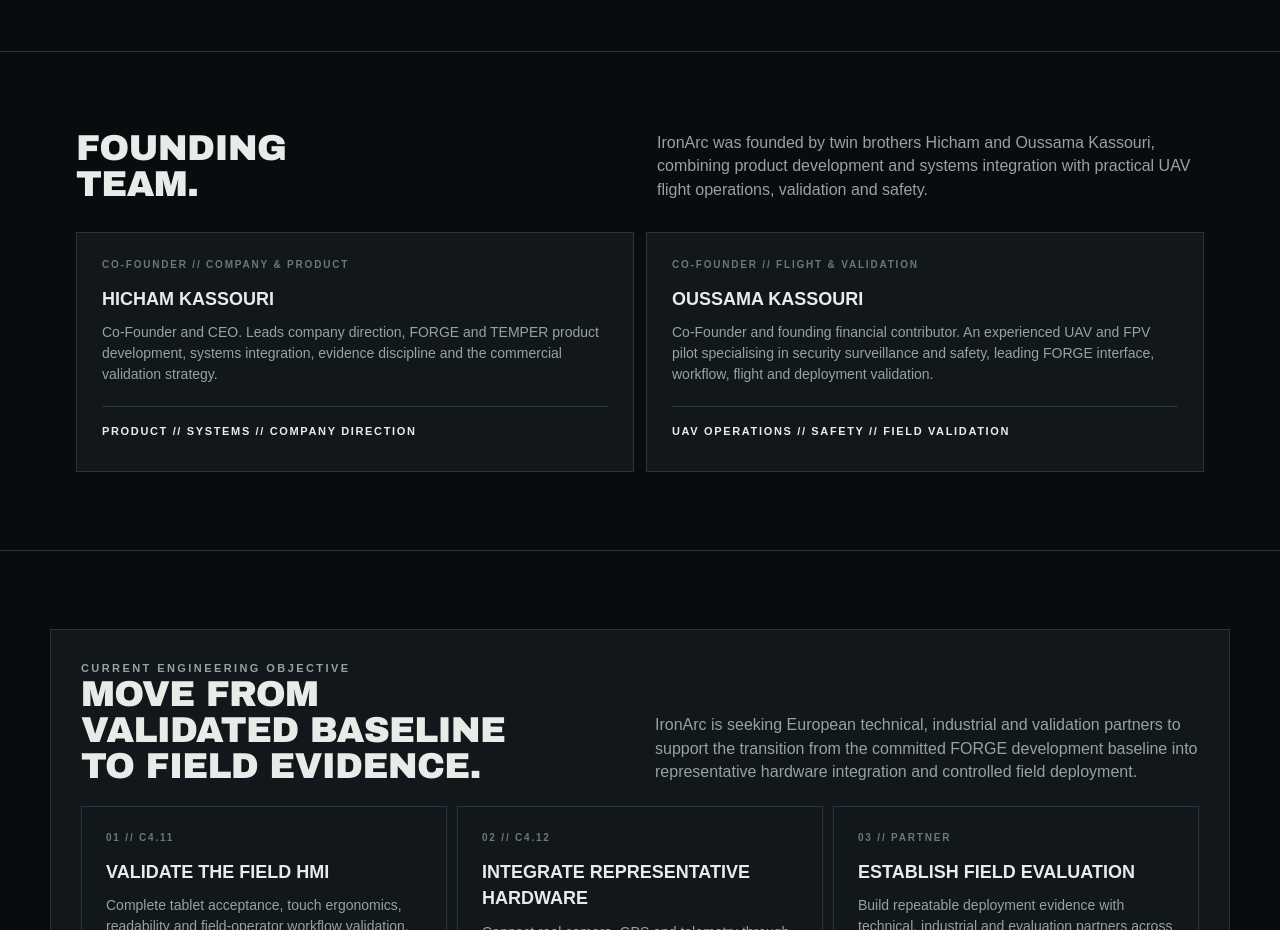
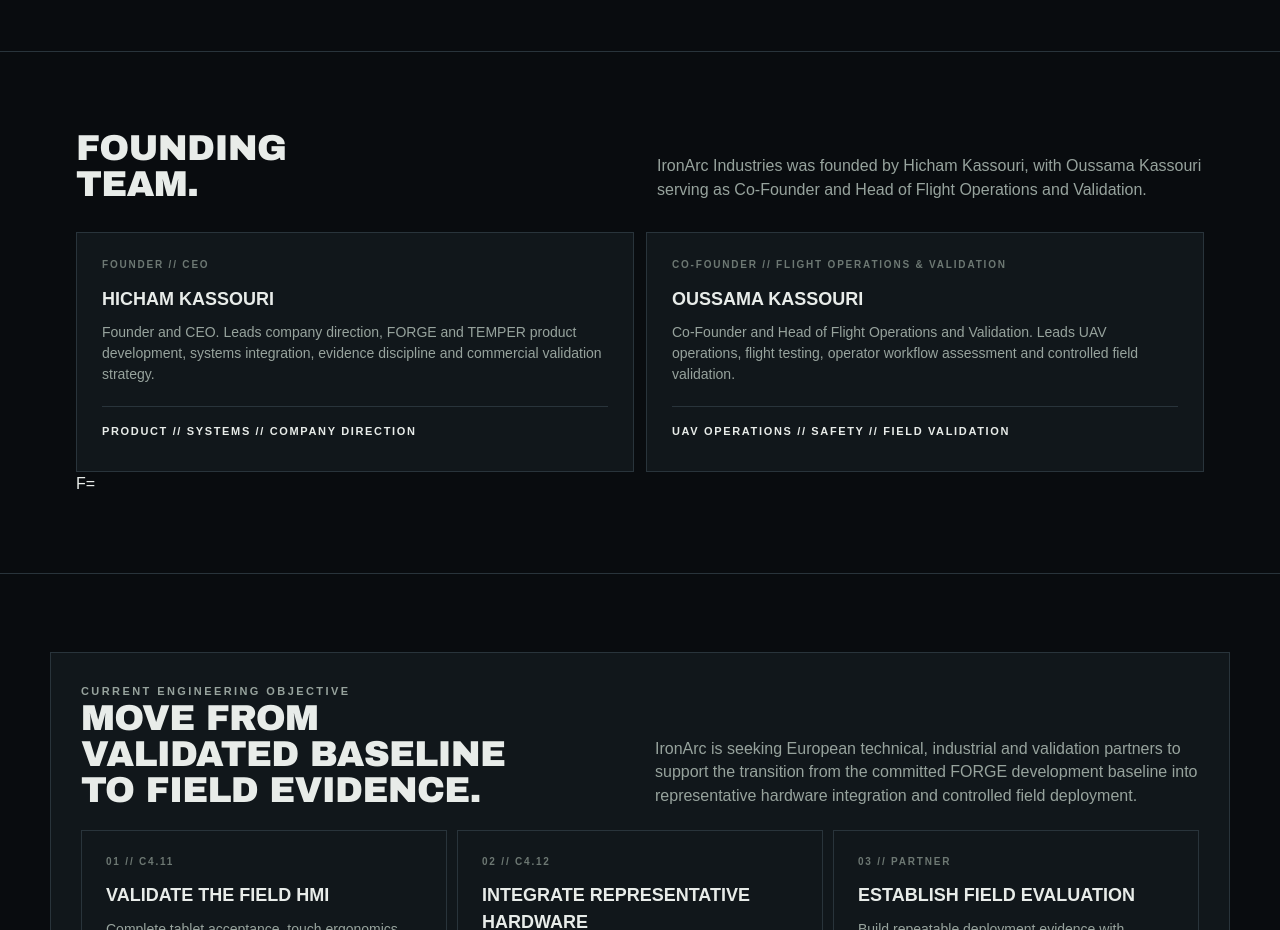
Before and after one commit to 224never/IronArcIndustries-site, a plain HTML site: page index.html in a window 1280 px wide. Shown: the part 5340-6270 px from the top of the page. Drawn offline with Linux system fonts and the light colour scheme.

Commit message:
Clarify founder leadership and operational roles
Updated the company description and revised the founding team section to reflect current roles.

```diff
--- a/index.html
+++ b/index.html
@@ -4,7 +4,7 @@
   <meta charset="utf-8" />
   <meta name="viewport" content="width=device-width, initial-scale=1" />
   <title>IronArc Industries — Asset Intelligence for Critical Systems</title>
-  <meta name="description" content="Twin-founded IronArc Industries builds asset intelligence software for critical infrastructure and autonomous platforms." />
+  <meta name="description" content="IronArc Industries develops asset-intelligence software for critical infrastructure, turning inspection data into validated, traceable operational evidence." />
   <style>
     :root{
       --bg:#090C0F;
@@ -893,30 +893,30 @@
     <div class="wrap">
      <div class="section-head">
   <h2>FOUNDING<br>TEAM.</h2>
-        <p>IronArc was founded by twin brothers Hicham and Oussama Kassouri, combining product development and systems integration with practical UAV flight operations, validation and safety.</p>
+  <p>IronArc Industries was founded by Hicham Kassouri, with Oussama Kassouri serving as Co-Founder and Head of Flight Operations and Validation.</p>
 </div>
+
 <div class="founder">
   <article class="panel">
-          <div class="index">CO-FOUNDER // COMPANY &amp; PRODUCT</div>
+    <div class="index">FOUNDER // CEO</div>
     <h3>Hicham Kassouri</h3>
     <p>
-            Co-Founder and CEO. Leads company direction, FORGE and TEMPER product development,
-            systems integration, evidence discipline and the commercial validation strategy.
+      Founder and CEO. Leads company direction, FORGE and TEMPER product development,
+      systems integration, evidence discipline and commercial validation strategy.
     </p>
     <div class="founder-line">PRODUCT // SYSTEMS // COMPANY DIRECTION</div>
   </article>
+
   <article class="panel">
-          <div class="index">CO-FOUNDER // FLIGHT &amp; VALIDATION</div>
+    <div class="index">CO-FOUNDER // FLIGHT OPERATIONS &amp; VALIDATION</div>
     <h3>Oussama Kassouri</h3>
     <p>
-            Co-Founder and founding financial contributor. An experienced UAV and FPV pilot
-            specialising in security surveillance and safety, leading FORGE interface, workflow,
-            flight and deployment validation.
+      Co-Founder and Head of Flight Operations and Validation. Leads UAV operations,
+      flight testing, operator workflow assessment and controlled field validation.
     </p>
     <div class="founder-line">UAV OPERATIONS // SAFETY // FIELD VALIDATION</div>
   </article>
-      </div>
-    </div>
+</div>F=
   </section>
 
   <section id="contact">
```
Lines whose indentation alone changed are shown as unchanged.
